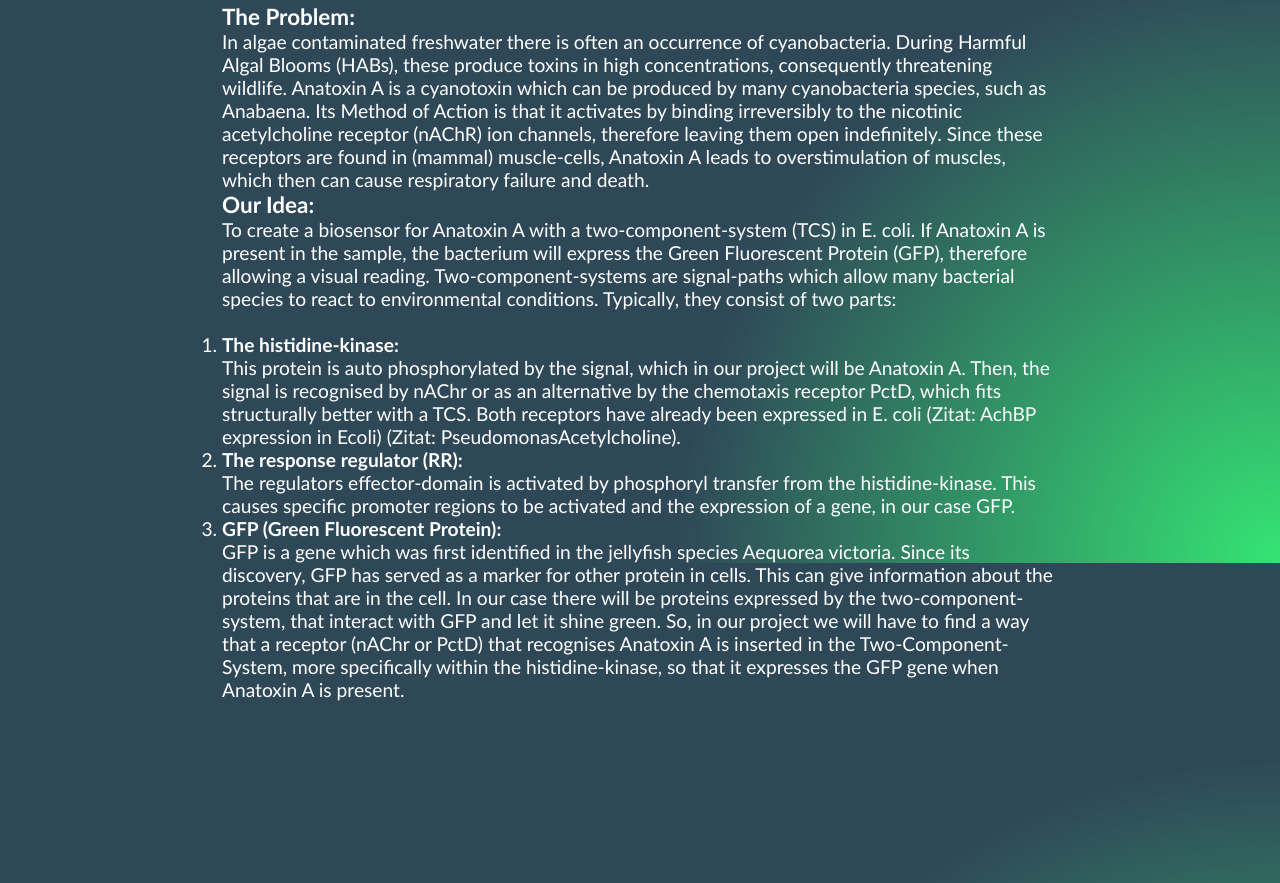
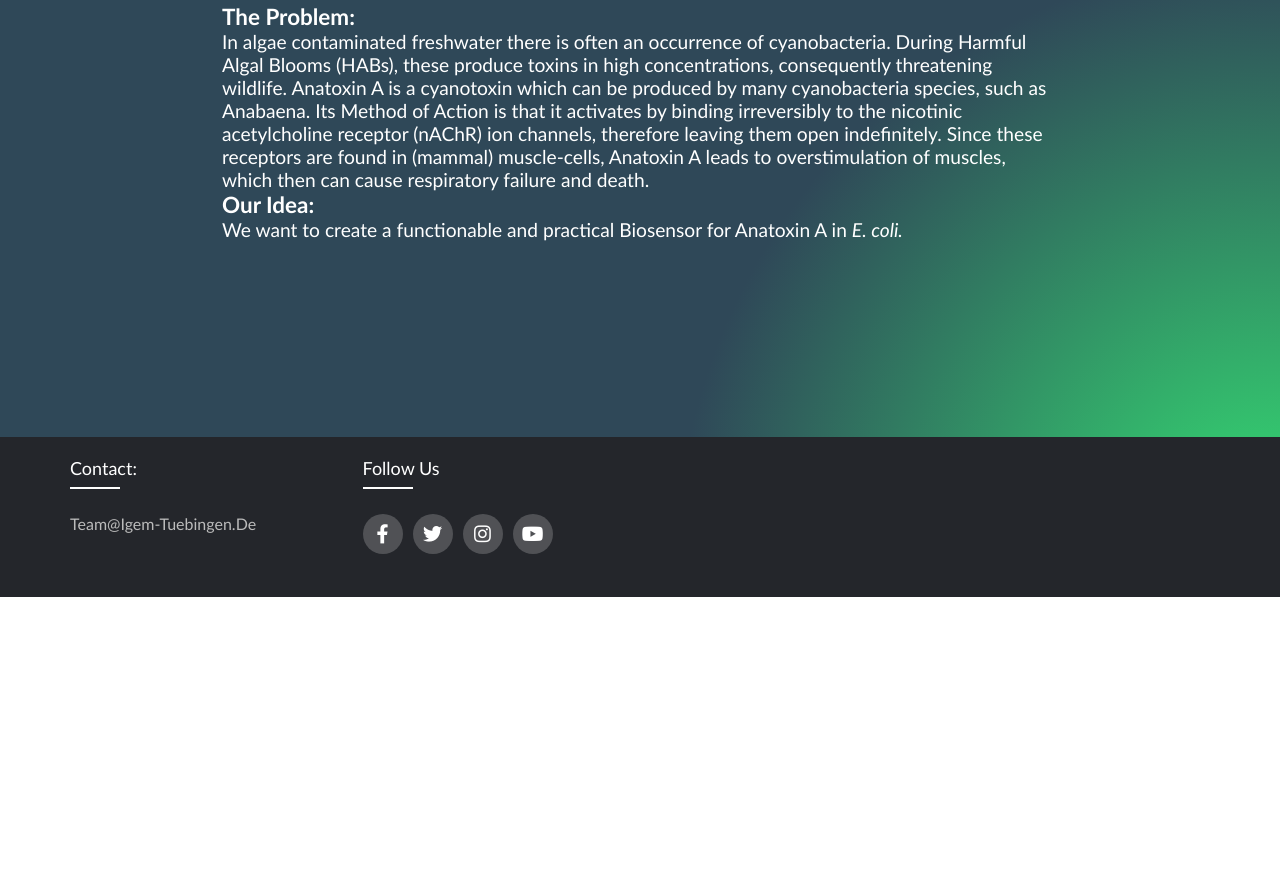
Before and after one commit to jakobfranz/igemTUEwebsite2022, a website: page pug/index.pug in a window 1280 px wide. Shown: the part 1037-1920 px from the top of the page. After the commit the page ends 1634 px from the top, so only its background shows below. Drawn offline with nearby package versions, Linux system fonts and the light colour scheme; files that its build step writes are made by us from their sources; files whose address does not match are found by name.

Commit message:
Color Changes to navbar, log changes to compiler.js, censoring of detailed project description

```diff
--- a/compiler.js
+++ b/compiler.js
@@ -86,7 +86,7 @@ function compile(filename) {
                     if (err) {
                         console.log('Unable to write into file: ' + err);
                     } else {
-                        console.log('Compiling successfull');
+                        console.log('Compiling of ' + filename + ' successfull');
                     }
                     // Removing writing prohibition for file
                     writing.splice(writing.indexOf(filename),1);
@@ -119,6 +119,6 @@ function htmlFilePath(filename) {
     if (filename.slice(filename.length - 4, filename.length) === '.pug') {
         return './docs/' + filename.slice(0, filename.length - 3) + 'html';
     } else {
-        throw new Error("Given file was no pug file");
+        throw new Error("Given file was no pug file: " + filename);
     }
 }
--- a/docs/css/styles.css
+++ b/docs/css/styles.css
@@ -169,14 +169,14 @@ ul{
 }
 
 .navbar {
-    background-color:black;
+    background-color:#35E474;
     width: 100vw;
     max-width: 100vw;
-    box-shadow: 0 3px blue;
+    box-shadow: 0 10px white;
     position: absolute;
     top: 0;
     left: 0;
-    border-radius: 0 0 10px 10px;
+    /*border-radius: 0 0 10px 10px;*/
 }
 
 .sticky{
--- a/pug/index.pug
+++ b/pug/index.pug
@@ -44,7 +44,7 @@ html
 
 
             p.
-                For this one-of-its-kind competition, the iGEM team Tübingen represents the University of Tübingen values and mission
+                The iGEM team Tübingen is composed by students from the University of Tübingen. We aim
                 towards excellence and social responsibility.
                 This professional attitude will stand in multiple occasions during public events on an international scale,
                 but also in our internal organization and private communications with external associations.
@@ -78,35 +78,9 @@ html
             h3 Our Idea:
 
 
-            p.
-                To create a biosensor for Anatoxin A with a two-component-system (TCS) in E. coli.
-                If Anatoxin A is present in the sample, the bacterium will express the Green Fluorescent Protein (GFP), therefore allowing a visual reading.
-                Two-component-systems are signal-paths which allow many bacterial species to react to environmental conditions.
-                Typically, they consist of two parts:
+            p We want to create a functionable and practical Biosensor for Anatoxin A in
+                i E. coli.
 
-            br
-
-            ol
-                li
-                    b The histidine-kinase:
-                    p.
-                        This protein is auto phosphorylated by the signal, which in our project will be Anatoxin A.
-                        Then, the signal is recognised by nAChr or as an alternative by the chemotaxis receptor PctD, which fits structurally better with a TCS.
-                        Both receptors have already been expressed in E. coli (Zitat: AchBP expression in Ecoli) (Zitat: PseudomonasAcetylcholine).
-
-                li
-                    b The response regulator (RR):
-                    p.
-                        The regulators effector-domain is activated by phosphoryl transfer from the histidine-kinase.
-                        This causes specific promoter regions to be activated and the expression of a gene, in our case GFP.
-                li
-                    b GFP (Green Fluorescent Protein):
-                    p.
-                        GFP is a gene which was first identified in the jellyfish species Aequorea victoria. Since its discovery,
-                        GFP has served as a marker for other protein in cells. This can give information about the proteins that are in the cell.
-                        In our case there will be proteins expressed by the two-component-system, that interact with GFP and let it shine green.
-                        So, in our project we will have to find a way that a receptor (nAChr or PctD) that recognises Anatoxin A is inserted in the
-                        Two-Component-System, more specifically within the histidine-kinase, so that it expresses the GFP gene when Anatoxin A is present.
 
             p(style='margin-bottom:11rem;')
 
```
Also changed, not shown: docs/index.html.
